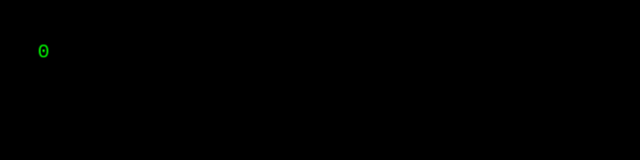
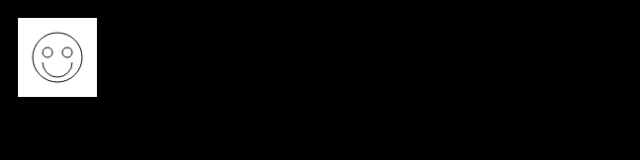
Before and after one commit to joker-zzp/Z-bolg.github.io, a plain HTML site: page index.html in a window 1280 px wide. Shown: the whole page, without its empty margins (0-640 px from the left). Drawn offline with Linux system fonts and the light colour scheme.

Commit message:
Update index.html

```diff
--- a/index.html
+++ b/index.html
@@ -10,37 +10,43 @@
 <body>
     <canvas></canvas>
     <script>
-		window.onload = () => {
-			const CANVAS = document.getElementsByTagName("canvas")[0];
-			const CTX = CANVAS.getContext("2d");
+	    const CANVAS = document.getElementsByTagName("canvas")[0];
+	    const CTX = CANVAS.getContext("2d");
 
-			let ww, wh;
+	    function test() {
+		    //CTX.clearRect(0, 0, 200, 100);
+		    CTX.fillStyle = '#ffffff';
+		    CTX.fillRect(10, 10, 80, 80);
 
-			//设置背景画布宽高
-			function setDim() {
-				ww = window.innerWidth;
-				wh = window.innerHeight;
-				CANVAS.width = ww;
-				CANVAS.height = wh;
-				file_text(wh, ww);
-			}
+		    let path = new Path2D();
+		    path.arc(50, 50, 25, 0, Math.PI*2, true);
 
-			function file_text(wh, ww) {
+		    path.moveTo(65,55);
+		    path.arc(50, 55, 15, 0, Math.PI, false);
+		    path.moveTo(45, 45);
+		    path.arc(40, 45, 5, 0, Math.PI*2, true);
+		    path.moveTo(65, 45);
+		    path.arc(60, 45, 5, 0, Math.PI*2, true);
+		    CTX.strokeStyle = '#000000';
+		    CTX.stroke(path);
+	    };
 
-				CTX.fillStyle = "#00ff00";
-				CTX.font = "20px monospace";
-				CTX.fillText("0",30,50);
-			}
+	    window.onload = () => {
+		    (() => {
+			onResize();
+			test();
+		    })();
+	    };
 
-				window.onresize = () => {
-					setDim();
-				};
+	    function onResize() {
+                    CANVAS.width  = document.documentElement.clientWidth;
+                    CANVAS.height = document.documentElement.clientHeight;
+            };
 
-			(() => {
-				setDim();
-				//file_text();
-			})();
-		};
+	    window.onresize = () =>{
+                    onResize();
+                    test();
+            };
     </script>
 </body>
 </html>
```
